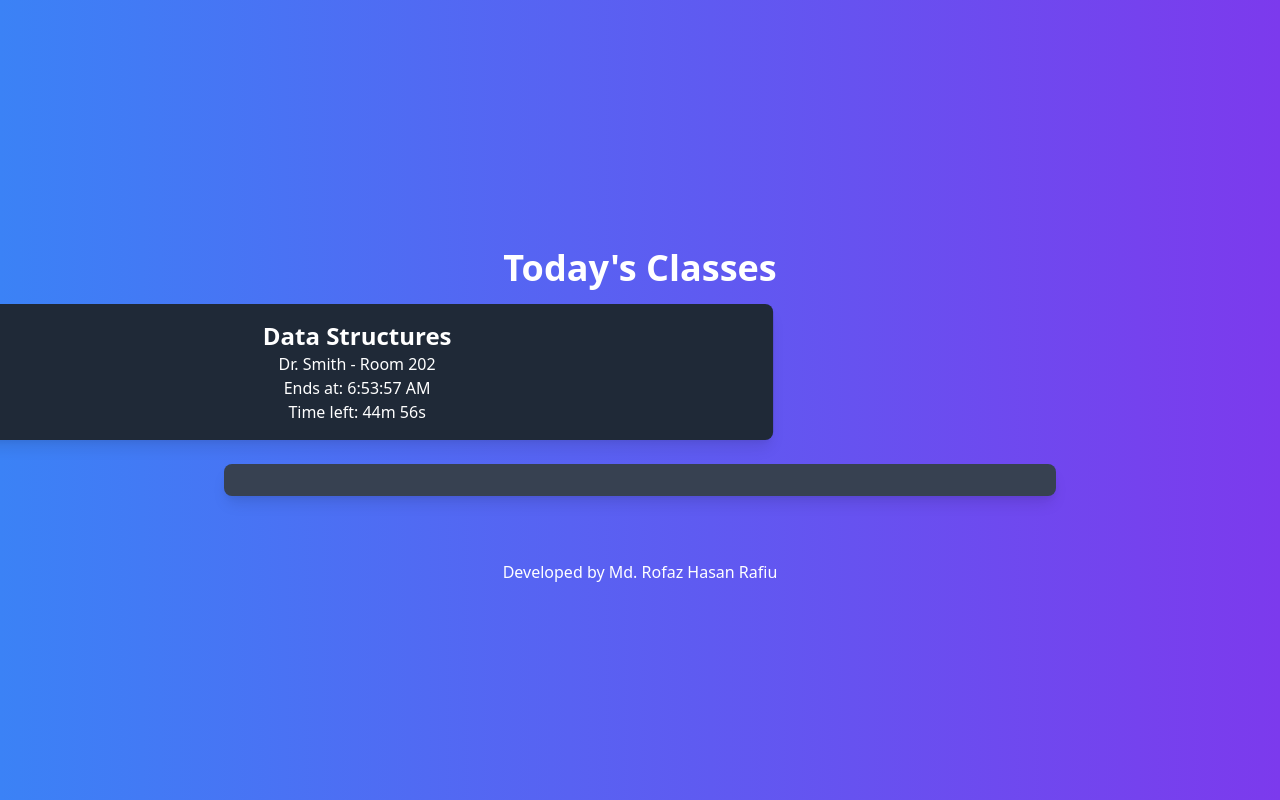
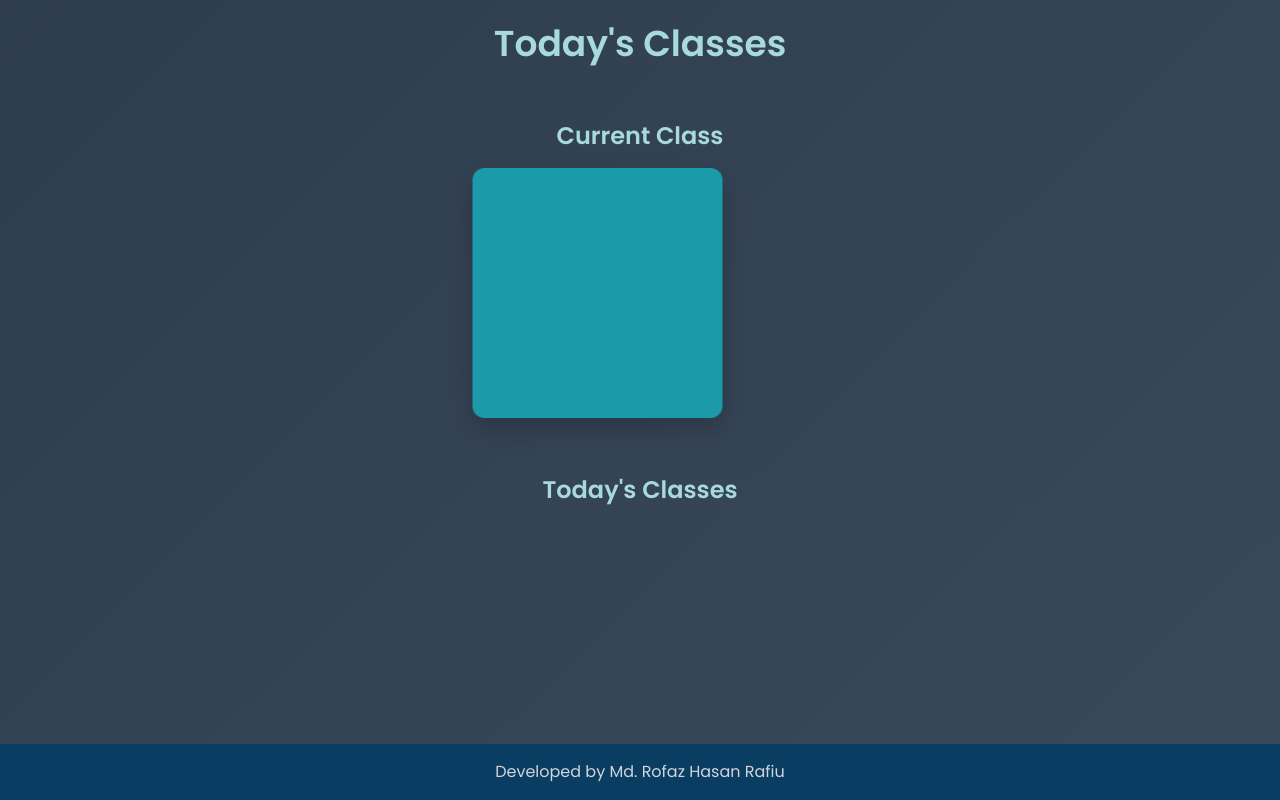
Before and after one commit to rofazhasan/digital_class_routine, a Flask app: page / in a window 1280 px wide. Run offline with Flask 3, Linux system fonts and the light colour scheme; some libraries are stand-ins or nearby versions.

Commit message:
Update index.html

```diff
--- a/app/templates/index.html
+++ b/app/templates/index.html
@@ -3,121 +3,199 @@
 <head>
     <meta charset="UTF-8">
     <meta name="viewport" content="width=device-width, initial-scale=1.0">
-    <title>Dynamic Class Routine</title>
+    <title>Class Schedule</title>
     <link href="https://cdn.jsdelivr.net/npm/tailwindcss@2.2.19/dist/tailwind.min.css" rel="stylesheet">
+    <link href="https://fonts.googleapis.com/css2?family=Poppins:wght@300;400;600&display=swap" rel="stylesheet">
     <style>
-        /* Loader styling */
-        #loader {
-            border: 8px solid #f3f3f3;
-            border-top: 8px solid #1B9AAA;
+        /* Loader CSS */
+    .loader {
+        border: 8px solid #f3f3f3; /* Light gray */
+        border-top: 8px solid #1B9AAA; /* Primary color */
         border-radius: 50%;
-            width: 60px;
-            height: 60px;
+        width: 80px;
+        height: 80px;
         animation: spin 1s linear infinite;
-            position: absolute;
     }
 
     @keyframes spin {
         0% { transform: rotate(0deg); }
         100% { transform: rotate(360deg); }
     }
-
-        /* Current class animation */
-        @keyframes slideIn {
-            0% { transform: translateX(-100%); }
-            100% { transform: translateX(100%); }
+        body {
+            font-family: 'Poppins', sans-serif;
+            background: linear-gradient(135deg, #1E2A38, #3D4E61); /* Gradient Background */
+            background-size: 300% 300%;
+            animation: gradientBG 15s ease infinite;
         }
 
-        .current-class {
-            animation: slideIn 20s linear infinite;
+        @keyframes gradientBG {
+            0% { background-position: 0% 50%; }
+            50% { background-position: 100% 50%; }
+            100% { background-position: 0% 50%; }
         }
 
-        /* Pause animation on hover */
-        .current-class:hover {
-            animation-play-state: paused;
-            background-color: #ffeb3b;
+        /* Current Class Styling */
+        .current-class-container {
+            width: 250px; /* Medium Size */
+            height: 250px;
+            margin: 0 auto;
+            display: flex;
+            align-items: center;
+            justify-content: center;
+            background-color: #1B9AAA;
+            border-radius: 12px; /* Rounded square */
+            box-shadow: 0 10px 25px rgba(0, 0, 0, 0.2);
+            overflow: hidden;
+            animation: slideIn 20s linear infinite;
+            transition: background-color 0.3s ease;
+            position: relative;
         }
+
+        .paused { animation-play-state: paused; }
+@keyframes slideIn {
+    0% { transform: translateX(-50%); }
+    100% { transform: translateX(50%); }
+}
+
+
+        .current-class-container:hover {
+            background-color: #15616D;
+            color: #FFFAF3;
+        }
+
+        .countdown-timer {
+            position: absolute;
+            bottom: 10px;
+            font-size: 1rem;
+            color: #FFFAF3;
+        }
+
+        .section-header { color: #A8DADC; }
+        .footer-bg { background-color: #0A3D62; } /* Dark blue footer */
     </style>
 </head>
-<body class="bg-gradient-to-r from-blue-500 to-purple-600 min-h-screen flex flex-col items-center justify-center text-white">
+<body class="text-gray-100 flex flex-col min-h-screen">
+    <!-- Loader Element -->
+<div id="loader" class="fixed inset-0 flex items-center justify-center bg-gray-900 bg-opacity-75 z-50 hidden">
+    <div class="loader"></div>
+</div>
+    <!-- Header with Date and Time -->
+    <div class="container mx-auto p-6 text-center">
+        <h1 class="text-4xl font-bold section-header">Today's Classes</h1>
+        <p id="date-time" class="text-lg mt-2"></p>
+    </div>
 
-    <!-- Loader -->
-    <div id="loader" class="hidden"></div>
+    <!-- Current Class Section -->
+    <div class="container mx-auto p-6 overflow-hidden">
+        <h2 class="text-2xl font-semibold text-center section-header mb-4">Current Class</h2>
+        <div id="current-class" class="current-class-container text-center text-lg font-medium current-class-bg rounded-lg shadow-lg"></div>
+        <p id="countdown" class="text-center text-sm mt-2 text-gray-200"></p>
+    </div>
 
-    <!-- Main content -->
-    <div class="w-full max-w-4xl p-8">
-        <h1 class="text-4xl font-bold mb-4 text-center">Today's Classes</h1>
-        <div id="current-class" class="current-class p-4 bg-gray-800 rounded-lg shadow-lg mb-6 text-center">
-            <!-- Current class will be dynamically injected here -->
-        </div>
-        <div id="todays-classes" class="p-4 bg-gray-700 rounded-lg shadow-lg">
-            <!-- Today's classes will be dynamically injected here -->
-        </div>
+    <!-- Class List Section -->
+    <div class="container mx-auto p-6 flex-grow">
+        <h2 class="text-2xl font-semibold text-center section-header mb-4">Today's Classes</h2>
+        <div id="class-list" class="grid grid-cols-1 md:grid-cols-2 gap-6 mt-4"></div>
     </div>
 
     <!-- Footer -->
-    <footer class="text-center mt-8">
-        Developed by Md. Rofaz Hasan Rafiu
+    <footer class="footer-bg text-center p-4 mt-auto">
+        <p class="text-gray-300">Developed by Md. Rofaz Hasan Rafiu</p>
     </footer>
 
+    <!-- JavaScript for Socket.IO, Date-Time, and Countdown -->
+    <script src="https://cdnjs.cloudflare.com/ajax/libs/socket.io/4.0.1/socket.io.js"></script>
     <script>
-        document.addEventListener("DOMContentLoaded", function () {
-            const currentClassDiv = document.getElementById('current-class');
-            const todaysClassesDiv = document.getElementById('todays-classes');
-            const loader = document.getElementById('loader');
-
+        // Show loader function
 function showLoader() {
-                loader.classList.remove('hidden');
+    document.getElementById('loader').classList.remove('hidden');
 }
 
+// Hide loader function
 function hideLoader() {
-                loader.classList.add('hidden');
+    document.getElementById('loader').classList.add('hidden');
 }
 
-            function fetchClasses() {
-                showLoader(); // Show loader while fetching
-                setTimeout(() => {
-                    // Simulate fetching data
-                    const currentClass = {
-                        subject: "Data Structures",
-                        teacher: "Dr. Smith",
-                        room: "202",
-                        start_time: "10:00 AM",
-                        end_time: new Date(new Date().getTime() + 45 * 60000) // 45 minutes from now
-                    };
+// Example: Show loader when data is being fetched
+socket.on("connect", () => {
+    showLoader();  // Show loader when the connection is initiated
+});
 
-                    currentClassDiv.innerHTML = `
-                        <h3 class="text-2xl font-bold">${currentClass.subject}</h3>
-                        <p>${currentClass.teacher} - Room ${currentClass.room}</p>
-                        <p>Ends at: ${currentClass.end_time.toLocaleTimeString()}</p>
-                        <p id="countdown"></p>
-                    `;
+socket.on("class_data", (data) => {
+    hideLoader();  // Hide loader when data is received and rendered
 
-                    hideLoader(); // Hide loader after data is loaded
-                    startCountdown(currentClass.end_time);
-                }, 2000); // Simulated network delay
+    // Existing code to update the class list and current class
+    document.getElementById('current-class').innerHTML = `
+        <div>
+            <h3 class="text-2xl font-bold">${data.current_class.subject}</h3>
+            <p>${data.current_class.teacher} - Room ${data.current_class.room}</p>
+            <p>${data.current_class.start_time} - ${data.current_class.end_time}</p>
+            <p class="countdown-timer" id="countdown"></p>
+        </div>`;
+    startCountdown(data.current_class.end_time);
+});
+        // Update Date and Time
+        function updateDateTime() {
+            const now = new Date();
+            const options = { weekday: 'long', year: 'numeric', month: 'long', day: 'numeric', hour: '2-digit', minute: '2-digit', second: '2-digit' };
+            document.getElementById('date-time').textContent = now.toLocaleDateString('en-US', options);
+        }
+        setInterval(updateDateTime, 1000);
+        updateDateTime();
+
+        // Socket.IO for Real-Time Class Updates
+        const socket = io();
+
+        socket.on("class_data", (data) => {
+            const currentClass = document.getElementById('current-class');
+            if (data.current_class.subject) {
+                currentClass.innerHTML = `
+                    <div>
+                        <h3 class="text-2xl font-bold">${data.current_class.subject}</h3>
+                        <p>${data.current_class.teacher} - Room ${data.current_class.room}</p>
+                        <p>${data.current_class.start_time} - ${data.current_class.end_time}</p>
+                        <p class="countdown-timer" id="countdown"></p>
+                    </div>`;
+                startCountdown(data.current_class.end_time);
+            } else {
+                currentClass.innerHTML = `<p class="text-lg text-gray-800">No ongoing class</p>`;
+                document.getElementById('countdown').textContent = '';
             }
 
+            document.getElementById('class-list').innerHTML = data.today_classes.map(c => `
+                <div class="p-4 bg-gray-800 rounded-lg shadow-lg">
+                    <h3 class="text-xl font-semibold">${c.subject}</h3>
+                    <p>${c.teacher} - Room ${c.room}</p>
+                    <p>${c.start_time} - ${c.end_time}</p>
+                </div>
+            `).join('');
+        });
+
+        // Pause animation on hover
+        const currentClassDiv = document.getElementById('current-class');
+        currentClassDiv.addEventListener('mouseenter', () => currentClassDiv.classList.add('paused'));
+        currentClassDiv.addEventListener('mouseleave', () => currentClassDiv.classList.remove('paused'));
+
+        // Countdown Timer Function
         function startCountdown(endTime) {
-                const countdownElement = document.getElementById('countdown');
+            const endParts = endTime.split(':');
+            const now = new Date();
+            const end = new Date();
+            end.setHours(parseInt(endParts[0]), parseInt(endParts[1]), 0);
+
             const interval = setInterval(() => {
                 const now = new Date();
-                    const distance = new Date(endTime) - now;
-
-                    if (distance <= 0) {
+                const diff = Math.floor((end - now) / 1000);
+                if (diff > 0) {
+                    const minutes = Math.floor(diff / 60);
+                    const seconds = diff % 60;
+                    document.getElementById('countdown').textContent = `Ends in ${minutes} min ${seconds} sec`;
+                } else {
                     clearInterval(interval);
-                        countdownElement.textContent = "Class Ended";
-                    } else {
-                        const minutes = Math.floor(distance / 60000);
-                        const seconds = Math.floor((distance % 60000) / 1000);
-                        countdownElement.textContent = `Time left: ${minutes}m ${seconds}s`;
+                    document.getElementById('countdown').textContent = 'Class has ended';
                 }
             }, 1000);
         }
-
-            // Fetch and display classes on page load
-            fetchClasses();
-        });
     </script>
 </body>
 </html>
```
Lines whose indentation alone changed are shown as unchanged.
